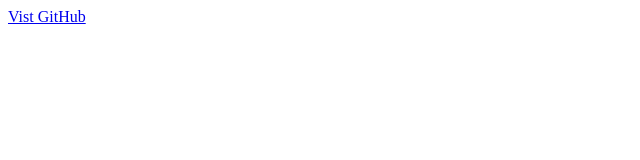
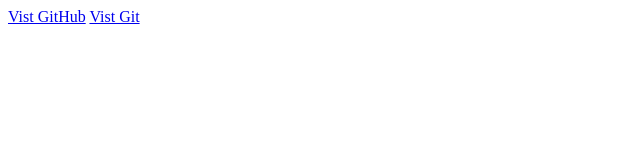
Before and after one commit to MariaBezdudnaya/-----------, a plain HTML site: page index.html in a window 1280 px wide. Shown: the full height of the page, 0-640 px from the left. Drawn offline with Linux system fonts and the light colour scheme.

Commit message:
add a row

```diff
--- a/index.html
+++ b/index.html
@@ -8,5 +8,6 @@
 </head>
 <body>
     <a href="https://github.com/">Vist GitHub</a>
+    <a href="https://git-scm.com//">Vist Git</a>
 </body>
 </html>
```
Also changed, not shown: main.js (added), style.css (added).
